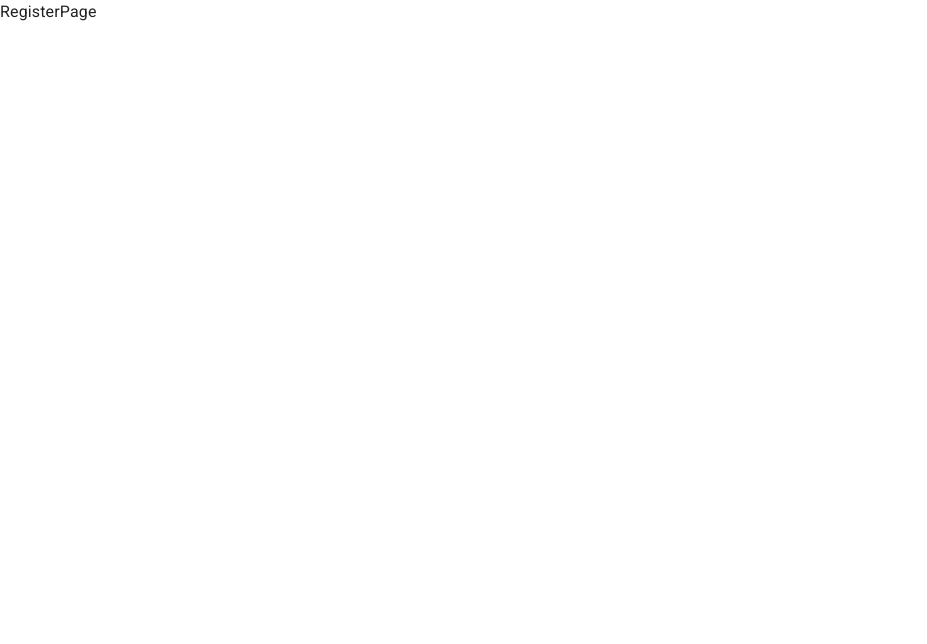
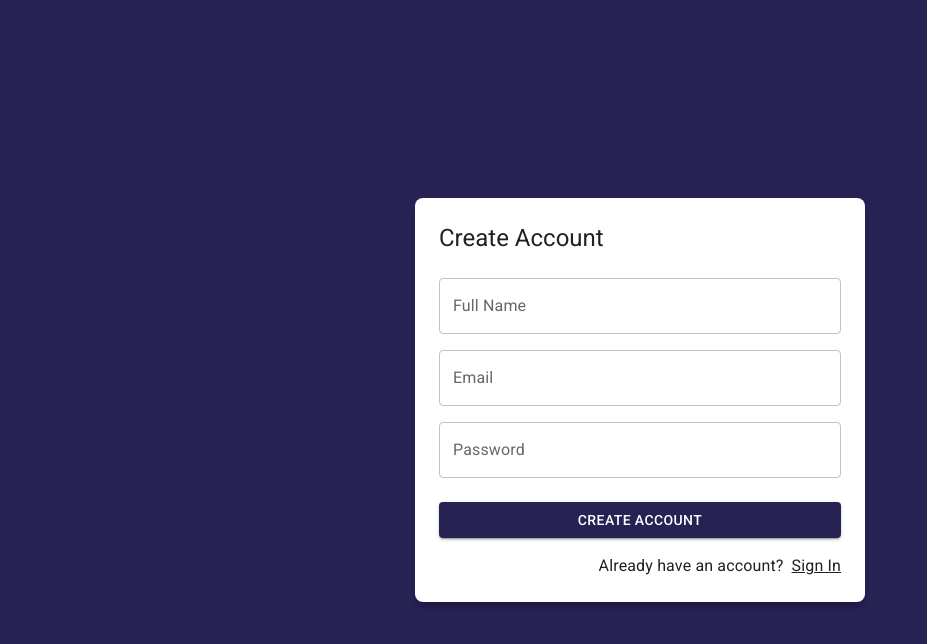
Before and after one commit to MaxiBelli/JOURNAL-APP, a React (Vite) app: page /auth/register in a window 1280 px wide. Shown: the top 644 px of the page, without its empty margins (0-927 px from the left). Built offline with nearby package versions, Linux system fonts and the light colour scheme.

Commit message:
feat: Implement RegisterPage Design

```diff
--- a/src/auth/pages/RegisterPage.jsx
+++ b/src/auth/pages/RegisterPage.jsx
@@ -1,7 +1,55 @@
-
+import { Link as RouterLink } from "react-router-dom";
+import { Button, Grid, Link, TextField, Typography } from "@mui/material";
+import { AuthLayout } from "../layout/AuthLayout";
 
 export const RegisterPage = () => {
   return (
-    <div>RegisterPage</div>
-  )
-}
+    <AuthLayout title="Create Account">
+      <form>
+        <Grid container>
+          <Grid item xs={12} sx={{ mt: 2 }}>
+            <TextField
+              label="Full Name"
+              type="text"
+              placeholder="Full Name"
+              fullWidth
+            />
+          </Grid>
+
+          <Grid item xs={12} sx={{ mt: 2 }}>
+            <TextField
+              label="Email"
+              type="email"
+              placeholder="email@gmail.com"
+              fullWidth
+            />
+          </Grid>
+
+          <Grid item xs={12} sx={{ mt: 2 }}>
+            <TextField
+              label="Password"
+              type="password"
+              placeholder="Password"
+              fullWidth
+            />
+          </Grid>
+
+          <Grid container spacing={2} sx={{ mb: 2, mt: 1 }}>
+            <Grid item xs={12}>
+              <Button variant="contained" fullWidth>
+                Create Account
+              </Button>
+            </Grid>
+          </Grid>
+
+          <Grid container direction="row" justifyContent="flex-end">
+            <Typography sx={{ mr: 1 }}>Already have an account?</Typography>
+            <Link component={RouterLink} color="inherit" to="/auth/login">
+              Sign In
+            </Link>
+          </Grid>
+        </Grid>
+      </form>
+    </AuthLayout>
+  );
+};
```
